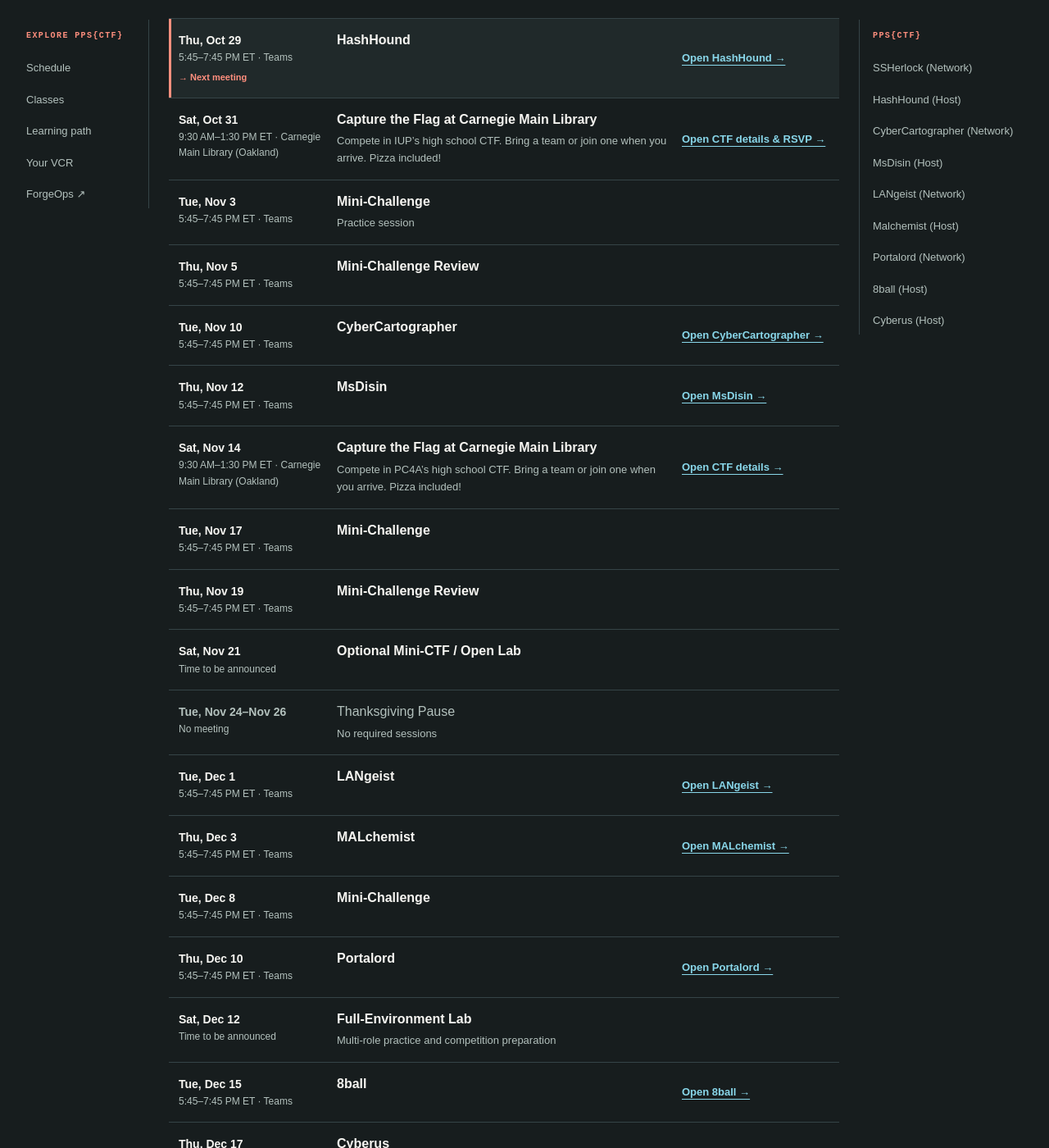
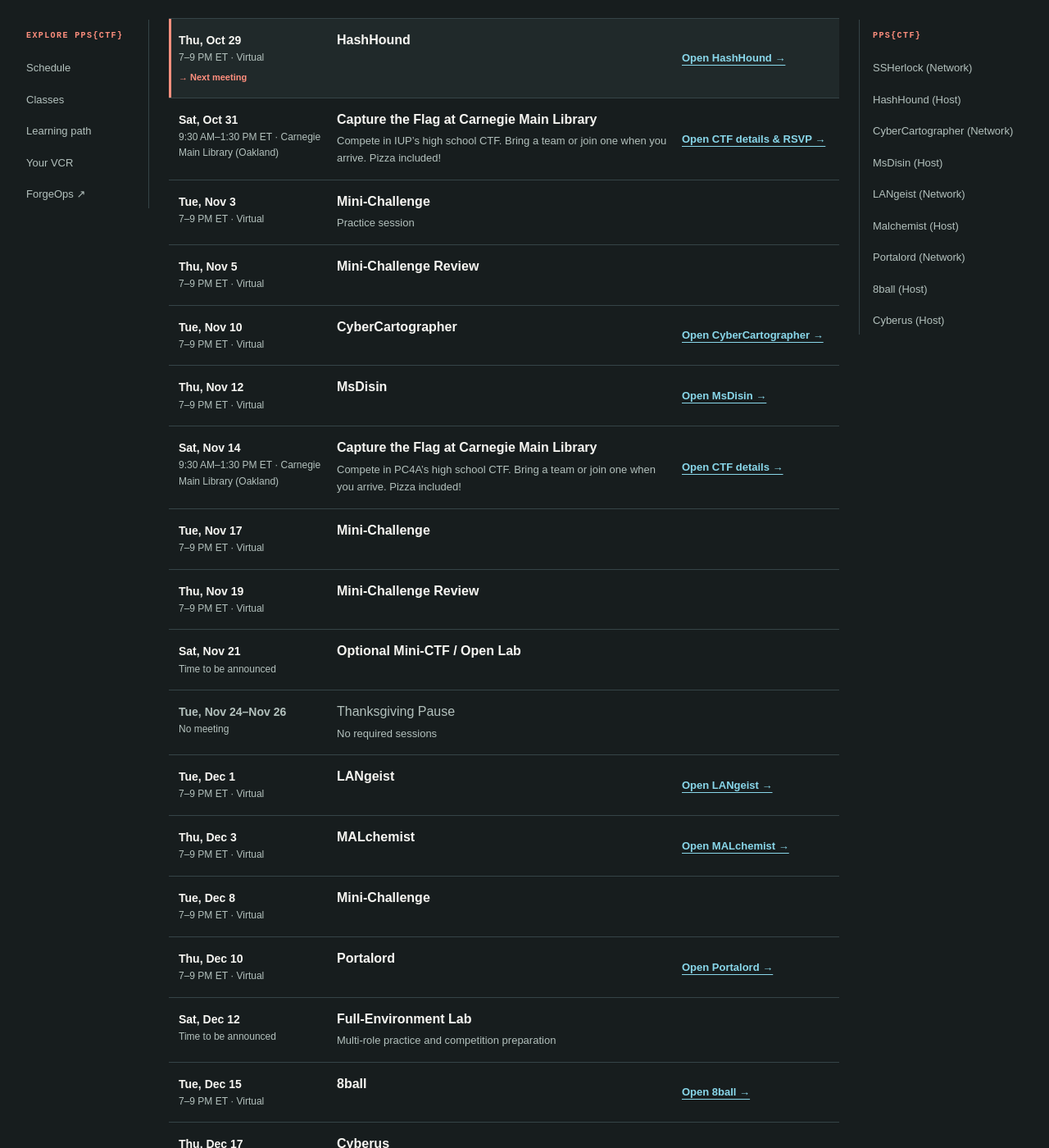
Before and after one commit to jboyce1/ppsCTF, a Jekyll site: the page built from index.md, in a window 1280 px wide and 1400 px high, scrolled down 756 px. Shown: the whole window at 82% size. Built offline with Jekyll 4.4.1, drawn with Linux system fonts in a browser that asks for light colours; some of the changed text lies outside the part shown.

Commit message:
Set online meetings to 7–9 PM Eastern and label Virtual

```diff
--- a/_data/season.json
+++ b/_data/season.json
@@ -4,9 +4,9 @@
     "title": "Intro and overview",
     "description": "Intro and overview, cyber.org range, team formation, outside resources, and picoCTF",
     "date": "Tue, Oct 20",
-    "time": "5:45–7:45 PM ET · Teams",
-    "start": "2026-10-20T17:45:00-04:00",
-    "end": "2026-10-20T19:45:00-04:00",
+    "time": "7–9 PM ET · Virtual",
+    "start": "2026-10-20T19:00:00-04:00",
+    "end": "2026-10-20T21:00:00-04:00",
     "kind": "meeting",
     "links": []
   },
@@ -26,9 +26,9 @@
     "title": "SSHerlock",
     "description": "",
     "date": "Tue, Oct 27",
-    "time": "5:45–7:45 PM ET · Teams",
-    "start": "2026-10-27T17:45:00-04:00",
-    "end": "2026-10-27T19:45:00-04:00",
+    "time": "7–9 PM ET · Virtual",
+    "start": "2026-10-27T19:00:00-04:00",
+    "end": "2026-10-27T21:00:00-04:00",
     "kind": "meeting",
     "links": [
       {
@@ -42,9 +42,9 @@
     "title": "HashHound",
     "description": "",
     "date": "Thu, Oct 29",
-    "time": "5:45–7:45 PM ET · Teams",
-    "start": "2026-10-29T17:45:00-04:00",
-    "end": "2026-10-29T19:45:00-04:00",
+    "time": "7–9 PM ET · Virtual",
+    "start": "2026-10-29T19:00:00-04:00",
+    "end": "2026-10-29T21:00:00-04:00",
     "kind": "meeting",
     "links": [
       {
@@ -74,9 +74,9 @@
     "title": "Mini-Challenge",
     "description": "Practice session",
     "date": "Tue, Nov 3",
-    "time": "5:45–7:45 PM ET · Teams",
-    "start": "2026-11-03T17:45:00-05:00",
-    "end": "2026-11-03T19:45:00-05:00",
+    "time": "7–9 PM ET · Virtual",
+    "start": "2026-11-03T19:00:00-05:00",
+    "end": "2026-11-03T21:00:00-05:00",
     "kind": "meeting",
     "links": []
   },
@@ -85,9 +85,9 @@
     "title": "Mini-Challenge Review",
     "description": "",
     "date": "Thu, Nov 5",
-    "time": "5:45–7:45 PM ET · Teams",
-    "start": "2026-11-05T17:45:00-05:00",
-    "end": "2026-11-05T19:45:00-05:00",
+    "time": "7–9 PM ET · Virtual",
+    "start": "2026-11-05T19:00:00-05:00",
+    "end": "2026-11-05T21:00:00-05:00",
     "kind": "meeting",
     "links": []
   },
@@ -96,9 +96,9 @@
     "title": "CyberCartographer",
     "description": "",
     "date": "Tue, Nov 10",
-    "time": "5:45–7:45 PM ET · Teams",
-    "start": "2026-11-10T17:45:00-05:00",
-    "end": "2026-11-10T19:45:00-05:00",
+    "time": "7–9 PM ET · Virtual",
+    "start": "2026-11-10T19:00:00-05:00",
+    "end": "2026-11-10T21:00:00-05:00",
     "kind": "meeting",
     "links": [
       {
@@ -112,9 +112,9 @@
     "title": "MsDisin",
     "description": "",
     "date": "Thu, Nov 12",
-    "time": "5:45–7:45 PM ET · Teams",
-    "start": "2026-11-12T17:45:00-05:00",
-    "end": "2026-11-12T19:45:00-05:00",
+    "time": "7–9 PM ET · Virtual",
+    "start": "2026-11-12T19:00:00-05:00",
+    "end": "2026-11-12T21:00:00-05:00",
     "kind": "meeting",
     "links": [
       {
@@ -144,9 +144,9 @@
     "title": "Mini-Challenge",
     "description": "",
     "date": "Tue, Nov 17",
-    "time": "5:45–7:45 PM ET · Teams",
-    "start": "2026-11-17T17:45:00-05:00",
-    "end": "2026-11-17T19:45:00-05:00",
+    "time": "7–9 PM ET · Virtual",
+    "start": "2026-11-17T19:00:00-05:00",
+    "end": "2026-11-17T21:00:00-05:00",
     "kind": "meeting",
     "links": []
   },
@@ -155,9 +155,9 @@
     "title": "Mini-Challenge Review",
     "description": "",
     "date": "Thu, Nov 19",
-    "time": "5:45–7:45 PM ET · Teams",
-    "start": "2026-11-19T17:45:00-05:00",
-    "end": "2026-11-19T19:45:00-05:00",
+    "time": "7–9 PM ET · Virtual",
+    "start": "2026-11-19T19:00:00-05:00",
+    "end": "2026-11-19T21:00:00-05:00",
     "kind": "meeting",
     "links": []
   },
@@ -188,9 +188,9 @@
     "title": "LANgeist",
     "description": "",
     "date": "Tue, Dec 1",
-    "time": "5:45–7:45 PM ET · Teams",
-    "start": "2026-12-01T17:45:00-05:00",
-    "end": "2026-12-01T19:45:00-05:00",
+    "time": "7–9 PM ET · Virtual",
+    "start": "2026-12-01T19:00:00-05:00",
+    "end": "2026-12-01T21:00:00-05:00",
     "kind": "meeting",
     "links": [
       {
@@ -204,9 +204,9 @@
     "title": "MALchemist",
     "description": "",
     "date": "Thu, Dec 3",
-    "time": "5:45–7:45 PM ET · Teams",
-    "start": "2026-12-03T17:45:00-05:00",
-    "end": "2026-12-03T19:45:00-05:00",
+    "time": "7–9 PM ET · Virtual",
+    "start": "2026-12-03T19:00:00-05:00",
+    "end": "2026-12-03T21:00:00-05:00",
     "kind": "meeting",
     "links": [
       {
@@ -220,9 +220,9 @@
     "title": "Mini-Challenge",
     "description": "",
     "date": "Tue, Dec 8",
-    "time": "5:45–7:45 PM ET · Teams",
-    "start": "2026-12-08T17:45:00-05:00",
-    "end": "2026-12-08T19:45:00-05:00",
+    "time": "7–9 PM ET · Virtual",
+    "start": "2026-12-08T19:00:00-05:00",
+    "end": "2026-12-08T21:00:00-05:00",
     "kind": "meeting",
     "links": []
   },
@@ -231,9 +231,9 @@
     "title": "Portalord",
     "description": "",
     "date": "Thu, Dec 10",
-    "time": "5:45–7:45 PM ET · Teams",
-    "start": "2026-12-10T17:45:00-05:00",
-    "end": "2026-12-10T19:45:00-05:00",
+    "time": "7–9 PM ET · Virtual",
+    "start": "2026-12-10T19:00:00-05:00",
+    "end": "2026-12-10T21:00:00-05:00",
     "kind": "meeting",
     "links": [
       {
@@ -258,9 +258,9 @@
     "title": "8ball",
     "description": "",
     "date": "Tue, Dec 15",
-    "time": "5:45–7:45 PM ET · Teams",
-    "start": "2026-12-15T17:45:00-05:00",
-    "end": "2026-12-15T19:45:00-05:00",
+    "time": "7–9 PM ET · Virtual",
+    "start": "2026-12-15T19:00:00-05:00",
+    "end": "2026-12-15T21:00:00-05:00",
     "kind": "meeting",
     "links": [
       {
@@ -274,9 +274,9 @@
     "title": "Cyberus",
     "description": "Tournament overview",
     "date": "Thu, Dec 17",
-    "time": "5:45–7:45 PM ET · Teams",
-    "start": "2026-12-17T17:45:00-05:00",
-    "end": "2026-12-17T19:45:00-05:00",
+    "time": "7–9 PM ET · Virtual",
+    "start": "2026-12-17T19:00:00-05:00",
+    "end": "2026-12-17T21:00:00-05:00",
     "kind": "meeting",
     "links": [
       {
@@ -312,9 +312,9 @@
     "title": "After Action Review & fall closeout",
     "description": "After Action Review, results, recognition, fall closeout, and pps{CyberTacticsForce} interest — following the final tournament slots",
     "date": "Wed, Dec 23",
-    "time": "5:45–7:45 PM ET · Teams",
-    "start": "2026-12-23T17:45:00-05:00",
-    "end": "2026-12-23T19:45:00-05:00",
+    "time": "7–9 PM ET · Virtual",
+    "start": "2026-12-23T19:00:00-05:00",
+    "end": "2026-12-23T21:00:00-05:00",
     "kind": "meeting",
     "links": []
   }
```
Also changed, not shown: scripts/schedule.test.cjs (+9 -9 lines).
